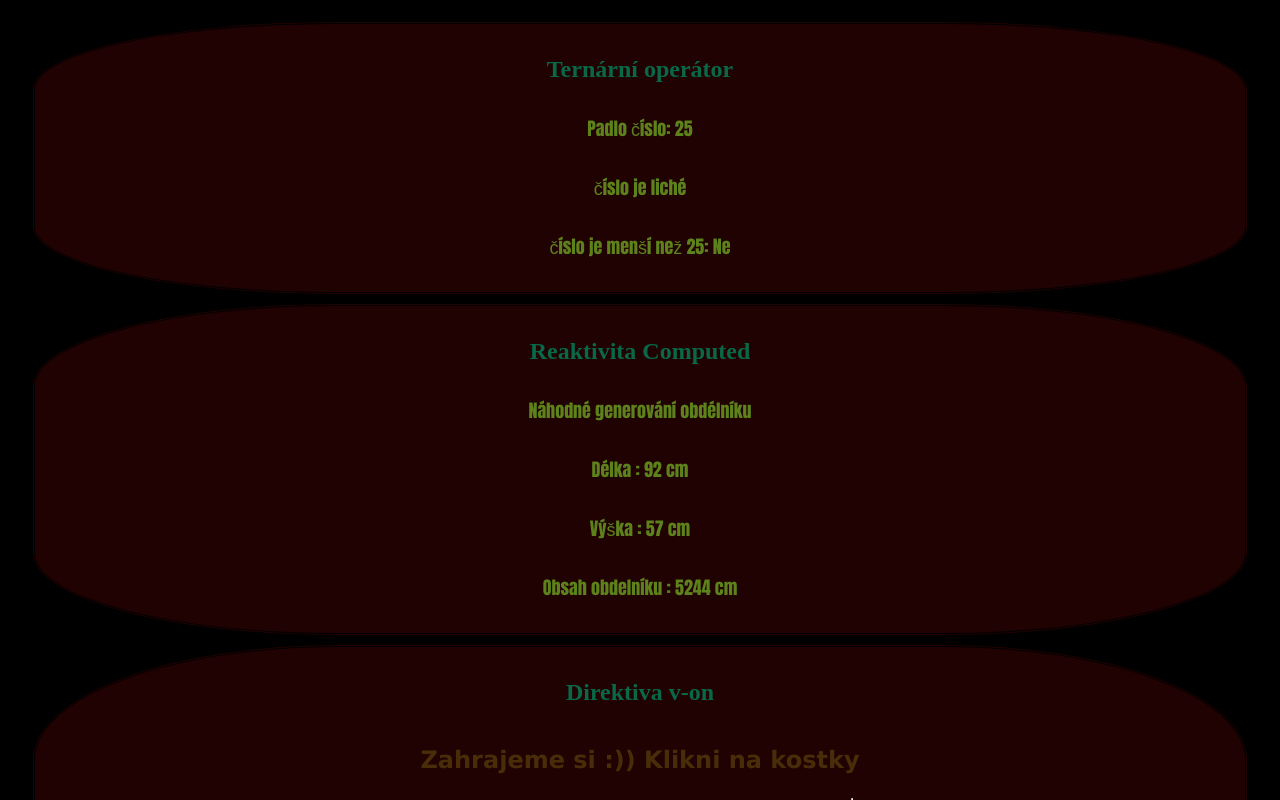
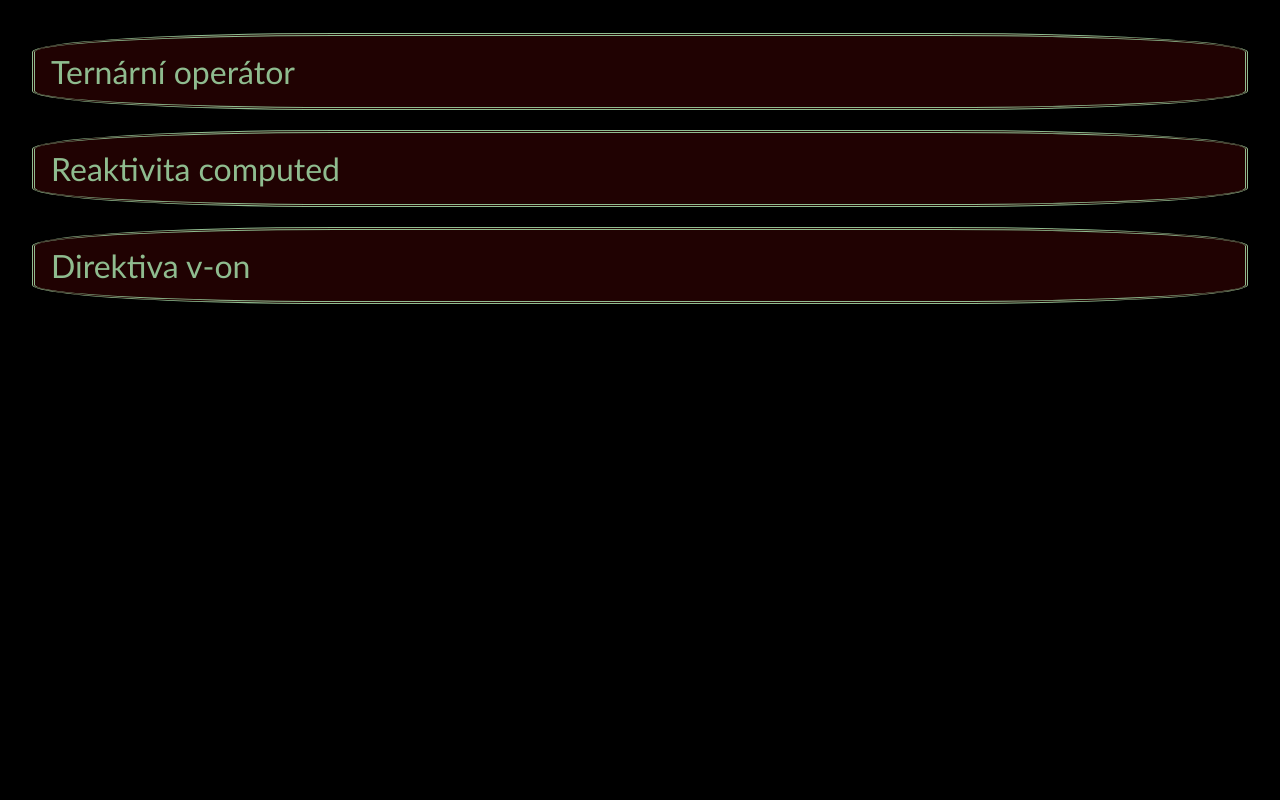
Before and after one commit to David-MsF/ternarniOperator, a Vue app: page / in a window 1280 px wide. Shown: the part 260-1060 px from the top of the page. After the commit the page ends 800 px from the top, so only its background shows below. Built offline with nearby package versions, Linux system fonts and the light colour scheme.

Commit message:
klik na div

```diff
--- a/src/App.vue
+++ b/src/App.vue
@@ -10,7 +10,11 @@ setInterval (() => {
   nahodneCislo.value = (Math.floor(Math.random()*50));
 },2000 );
 
+const activeDiv = ref(null); // Přidáno pro sledování aktivního divu
 
+function toggleDiv(divNumber) {
+  activeDiv.value = activeDiv.value === divNumber ? null : divNumber; // Toggle funkce
+}
 </script>
 
 
@@ -20,16 +24,19 @@ setInterval (() => {
   <h2> Webdesign & JavaScript student</h2>
 
   <div class="kartaTri">
-    <TernarniOperator />
+    <span @click="toggleDiv(1)" style="font-size: 2em; cursor: pointer;">Ternární operátor</span>
+    <TernarniOperator v-if="activeDiv === 1" />
   </div>
 
-<div class="karta">
-  <ReaktivitaComputed />
-</div>
-<div class="kartaDve">
-  <DirektivaOn />
-</div>
+  <div class="karta">
+    <span @click="toggleDiv(2)" style="font-size: 2em; cursor: pointer;">Reaktivita computed</span>
+    <ReaktivitaComputed v-if="activeDiv === 2" />
+  </div>
 
+  <div class="kartaDve">
+    <span @click="toggleDiv(3)" style="font-size: 2em; cursor: pointer;">Direktiva v-on</span>
+    <DirektivaOn v-if="activeDiv === 3" />
+  </div>
 
 
 
@@ -40,6 +47,10 @@ setInterval (() => {
 
 <style scoped>
 
-
+.kartaTri, .karta, .kartaDve {
+  margin-top: 20px;
+  font-family: 'Gill Sans', 'Gill Sans MT', Calibri, 'Trebuchet MS', sans-serif;
+  color: darkseagreen;
+}
 
 </style>
--- a/src/assets/main.css
+++ b/src/assets/main.css
@@ -53,7 +53,7 @@ p {
 
 hr {
 
-  margin: 1rem 50rem;
+  margin: 1rem 30rem;
 
 }
 .kartaDve {
--- a/src/components/DirektivaOn.vue
+++ b/src/components/DirektivaOn.vue
@@ -26,17 +26,17 @@ const vysledek = computed(() => {
 </script>
 
 <template>
-    <h2>Direktiva v-on</h2>
 
-    <h3> Zahrajeme si :)) Klikni na kostky </h3>
-    <hr>
+
+    <h2> Zahrajeme si :)) Klikni na kostky </h2>
+
     <div class="tlacitka">
         <!--   <button id="hodit" @click="hodit">Hoď kostkami!!</button> -->
         <img class="kostka" src="/src/image/kostky.jpg" alt="" @click="hodit" style="cursor: pointer;">
     </div>
     <!--<img class = "kostka " src= "/src/image/kostky.jpg" alt=""> -->
 
-    <hr>
+
     <p>První kostka: {{ prvniKostka }}</p>
     <p>Druhá kostka: {{ druhaKostka }}</p>
     <p>Výsledek: {{ vysledek }}</p>
--- a/src/components/ReaktivitaComputed.vue
+++ b/src/components/ReaktivitaComputed.vue
@@ -39,12 +39,11 @@ setInterval( () => {
 
 
 <template>
-    <h2>Reaktivita Computed</h2>
+    <h2>Náhodné generování obdélníku</h2>
     <!--<p>pole čísel: {{  poleCisel }}</p>
     <p>suma pole ( function ): {{ zjistitSumu() }}</p> !!! dává zabrat PC
     <p>suma pole (computed): {{ sumaComputed%2 ? "sudé" : "liché" }}</p>
     <p> suma : {{ sumaComputed }}</p>   -->
-    <p>Náhodné generování obdélníku</p>
     <p>Délka  : {{  cisloDelka }} cm</p>
     <p>Výška  : {{  cisloVyska }} cm</p>
     <p>Obsah obdelníku : {{  obsahObdelniku }} cm</p>
--- a/src/components/TernarniOperator.vue
+++ b/src/components/TernarniOperator.vue
@@ -11,7 +11,7 @@ setInterval (() => {
 
 <template>
 
-    <h2>Ternární operátor</h2>
+
 
 
   <p>Padlo číslo: {{ nahodneCislo  }}</p>
```
